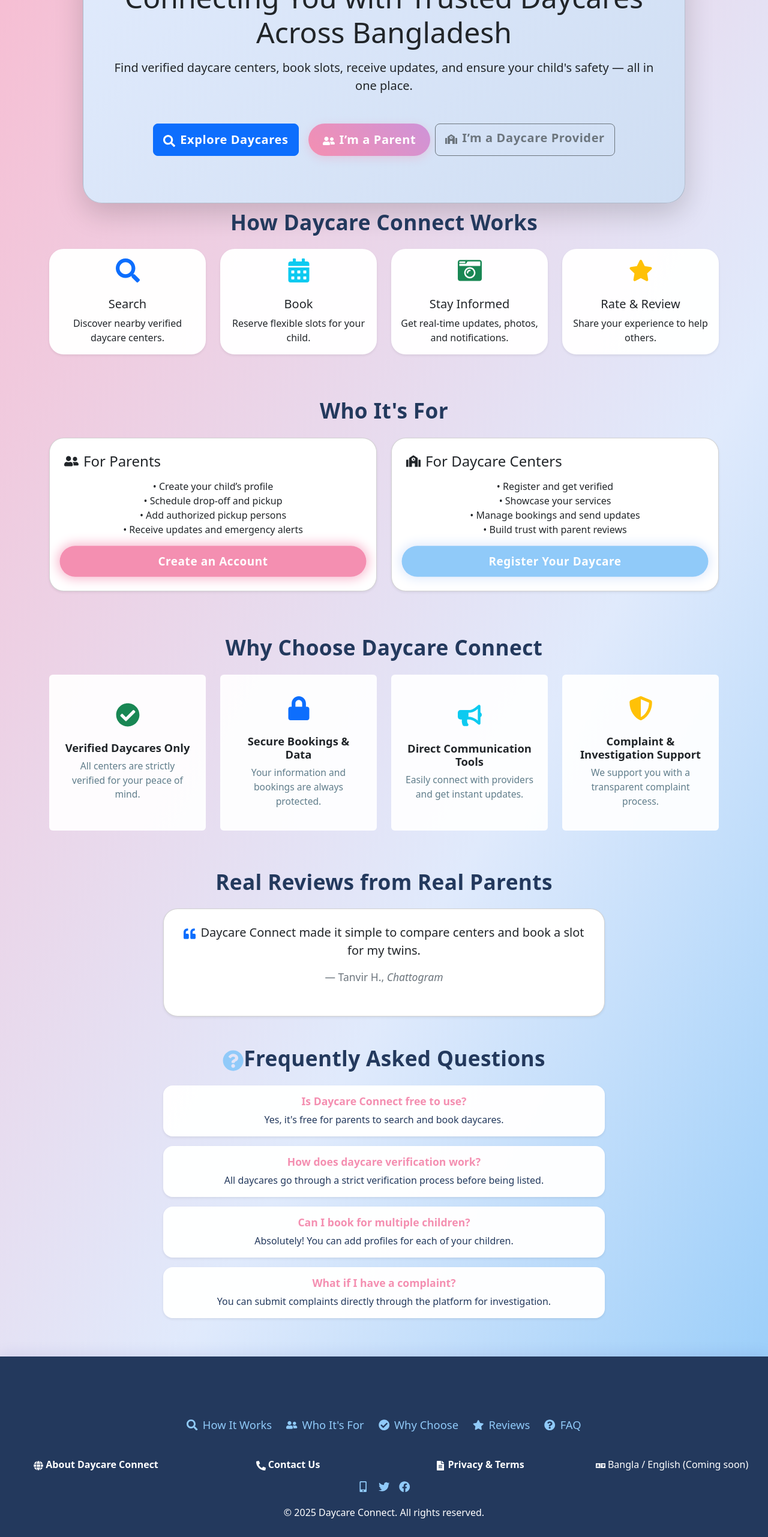
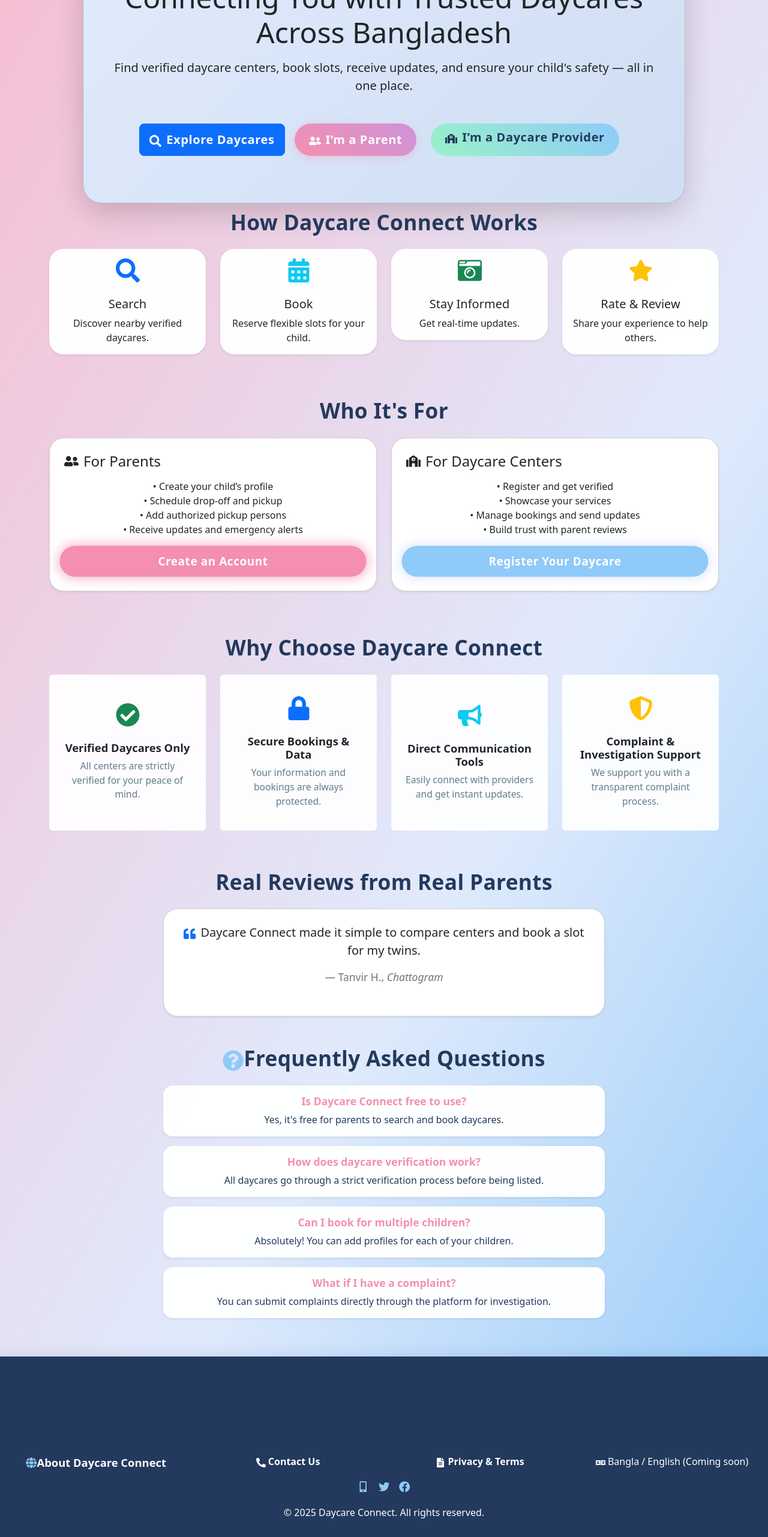
Before and after one commit to mhtasnia/Daycare-Connect, a React (Vite) app in the folder frontend/: page / in a window 1280 px wide. Shown: the part 234-2797 px from the top of the page at 60% size. Built offline with nearby package versions, Linux system fonts and the light colour scheme.

Commit message:
fixed the footer, redirection, daycareform msrgin and minor issue

```diff
--- a/frontend/src/App.jsx
+++ b/frontend/src/App.jsx
@@ -7,11 +7,13 @@ import ParentLogin from "./screens/ParentLogin";
 import DaycareLanding from "./screens/DaycareLanding";
 import DaycareRegister from "./screens/DaycareRegister";
 import DaycareLogin from "./screens/DaycareLogin";
+import ScrollToTop from "./components/ScrollToTop";
 
 function App() {
   return (
     <div className="full-width-theme">
       <Router>
+        <ScrollToTop />
         <Routes>
           <Route path="/" element={<Landing />} />
           <Route path="/parent" element={<ParentLanding />} />
--- a/frontend/src/components/Footer.jsx
+++ b/frontend/src/components/Footer.jsx
@@ -1,5 +1,6 @@
 import { Container, Row, Col } from 'react-bootstrap'
 import { FaGlobe, FaPhoneAlt, FaFileAlt, FaLanguage, FaFacebook, FaTwitter, FaMobileAlt, FaSearch, FaUserFriends, FaCheckCircle, FaStar, FaQuestionCircle } from 'react-icons/fa'
+import { Link } from 'react-router-dom'
 import '../styles/Footer.css'
 
 function Footer() {
@@ -8,20 +9,17 @@ function Footer() {
       <Container fluid>
         {/* Navigation Links */}
         <Row className="justify-content-center mb-4">
-          <Col xs={12}>
-            <nav className="footer-nav d-flex flex-wrap justify-content-center gap-4 mb-3">
-              <a href="#howitworks"><FaSearch className="me-2" />How It Works</a>
-              <a href="#whoitsfor"><FaUserFriends className="me-2" />Who It's For</a>
-              <a href="#whychoose"><FaCheckCircle className="me-2" />Why Choose</a>
-              <a href="#reviews"><FaStar className="me-2" />Reviews</a>
-              <a href="#faq"><FaQuestionCircle className="me-2" />FAQ</a>
-            </nav>
+          <Col xs={8}>
           </Col>
         </Row>
         {/* Info Columns */}
         <Row className="justify-content-center mb-3">
           <Col md={3} sm={6}>
-            <div><FaGlobe /> <b>About Daycare Connect</b></div>
+            <div>
+              <Link to="/" className="footer-link">
+                <FaGlobe /> <b>About Daycare Connect</b>
+              </Link>
+            </div>
           </Col>
           <Col md={3} sm={6}>
             <div><FaPhoneAlt /> <b>Contact Us</b></div>
--- a/frontend/src/components/Hero.jsx
+++ b/frontend/src/components/Hero.jsx
@@ -45,6 +45,7 @@ function Hero() {
                   to="/daycare"
                   variant="outline-secondary"
                   size="lg"
+                  className="modern-btn-daycare"
                 >
                   <FaSchool className="me-2" />
                   I’m a Daycare Provider
--- a/frontend/src/components/HowItWorks.jsx
+++ b/frontend/src/components/HowItWorks.jsx
@@ -5,9 +5,9 @@ import '../styles/HowItWorks.css'
 
 function HowItWorks() {
   const steps = [
-    { icon: <FaSearch className="howitworks-icon text-primary" />, title: "Search", desc: "Discover nearby verified daycare centers." },
+    { icon: <FaSearch className="howitworks-icon text-primary" />, title: "Search", desc: "Discover nearby verified daycares." },
     { icon: <FaCalendarAlt className="howitworks-icon text-info" />, title: "Book", desc: "Reserve flexible slots for your child." },
-    { icon: <FaCameraRetro className="howitworks-icon text-success" />, title: "Stay Informed", desc: "Get real-time updates, photos, and notifications." },
+    { icon: <FaCameraRetro className="howitworks-icon text-success" />, title: "Stay Informed", desc: "Get real-time updates." },
     { icon: <FaStar className="howitworks-icon text-warning" />, title: "Rate & Review", desc: "Share your experience to help others." }
   ]
   return (
--- a/frontend/src/components/LandingNavbar.jsx
+++ b/frontend/src/components/LandingNavbar.jsx
@@ -67,7 +67,7 @@ function LandingNavbar() {
             <Nav.Link href="#reviews">Reviews</Nav.Link>
             <Nav.Link href="#faq">FAQ</Nav.Link>
             <NavDropdown
-              title="I'm a Parent"
+              title="Parent"
               id="parent-dropdown"
               className="parent-dropdown"
             >
@@ -82,7 +82,7 @@ function LandingNavbar() {
               </NavDropdown.Item>
             </NavDropdown>
             <NavDropdown
-              title="I'm a Daycare"
+              title="Daycare Provider"
               id="daycare-dropdown"
               className="daycare-dropdown ms-2"
             >
--- /dev/null
+++ b/frontend/src/components/ScrollToTop.jsx
@@ -0,0 +1,12 @@
+import { useEffect } from "react";
+import { useLocation } from "react-router-dom";
+
+function ScrollToTop() {
+  const { pathname } = useLocation();
+  useEffect(() => {
+    window.scrollTo(0, 0);
+  }, [pathname]);
+  return null;
+}
+
+export default ScrollToTop;
--- a/frontend/src/components/WhoItsFor.jsx
+++ b/frontend/src/components/WhoItsFor.jsx
@@ -1,5 +1,6 @@
 import { Container, Row, Col, Card, Button } from 'react-bootstrap'
 import { FaUserFriends, FaSchool } from 'react-icons/fa'
+import { Link } from 'react-router-dom'
 import '../styles/WhoItsFor.css'
 
 function WhoItsFor() {
@@ -19,6 +20,8 @@ function WhoItsFor() {
               <li>• Receive updates and emergency alerts</li>
             </ul>
             <Button
+              as={Link}
+              to="/parent/register"
               className="rounded-pill whoitsfor-btn-parent"
             >
               Create an Account
@@ -36,7 +39,14 @@ function WhoItsFor() {
               <li>• Manage bookings and send updates</li>
               <li>• Build trust with parent reviews</li>
             </ul>
-            <Button variant="outline-secondary" className="rounded-pill">Register Your Daycare</Button>
+            <Button
+              as={Link}
+              to="/daycare/register"
+              variant="outline-secondary"
+              className="rounded-pill"
+            >
+              Register Your Daycare
+            </Button>
           </Card>
         </Col>
       </Row>
--- a/frontend/src/screens/DaycareLogin.jsx
+++ b/frontend/src/screens/DaycareLogin.jsx
@@ -35,7 +35,7 @@ function DaycareLogin() {
       <DaycareNavbar />
       <Container className="py-5">
         <Row className="justify-content-center">
-          <Col md={6} lg={5}>
+          <Col md={6} lg={5} className="mt-5">
             <Card className="shadow-lg">
               <Card.Body>
                 <h2 className="mb-4 text-center">Daycare Login</h2>
--- a/frontend/src/screens/DaycareRegister.jsx
+++ b/frontend/src/screens/DaycareRegister.jsx
@@ -48,7 +48,7 @@ function DaycareRegister() {
       <DaycareNavbar />
       <Container className="py-5">
         <Row className="justify-content-center">
-          <Col md={7} lg={6}>
+          <Col md={7} lg={6} className="mt-5">
             <Card className="shadow-lg">
               <Card.Body>
                 <h2 className="mb-4 text-center">Register Your Daycare</h2>
--- a/frontend/src/styles/Hero.css
+++ b/frontend/src/styles/Hero.css
@@ -43,3 +43,23 @@
   color: white !important;
   box-shadow: 0 0 0 0.2rem rgba(244, 143, 177, 0.25) !important;
 }
+
+/* Use this class for the Daycare Provider button */
+.modern-btn-daycare {
+  background: linear-gradient(45deg, #99f2c8, #90caf9) !important;
+  color: #23395d !important;
+  border: none !important;
+  border-radius: 2rem !important;
+  font-weight: 600;
+  margin: 0 1rem 0 1rem;
+  padding: 0.5rem 1.5rem;
+  box-shadow: 0 2px 8px 0 rgba(153, 242, 200, 0.10);
+  transition: background 0.2s, color 0.2s, box-shadow 0.2s;
+}
+
+.modern-btn-daycare:hover,
+.modern-btn-daycare:focus {
+  background: linear-gradient(45deg, #90caf9, #99f2c8) !important;
+  color: #1f4037 !important;
+  box-shadow: 0 4px 16px 0 rgba(153, 242, 200, 0.18);
+}
--- a/frontend/src/styles/LandingNavbar.css
+++ b/frontend/src/styles/LandingNavbar.css
@@ -38,23 +38,8 @@
   box-shadow: 0 4px 16px 0 rgba(244, 143, 177, 0.18);
 }
 
-.modern-btn-daycare {
-  background: #fff !important;
-  color: #90caf9 !important;
-  border: 2px solid #90caf9 !important;
-  border-radius: 2rem !important;
-  font-weight: 600;
-  margin: 0 1rem 0 1rem;
-  padding: 0.5rem 1.5rem;
-  box-shadow: 0 2px 8px 0 rgba(144, 202, 249, 0.1);
-  transition: background 0.2s, color 0.2s, box-shadow 0.2s;
-}
-.modern-btn-daycare:hover,
-.modern-btn-daycare:focus {
-  background: #90caf9 !important;
-  color: #fff !important;
-  box-shadow: 0 4px 16px 0 rgba(144, 202, 249, 0.18);
-}
+
+
 
 .landing-navbar-links .nav-link.active,
 .landing-navbar-links .nav-link:focus {
```
